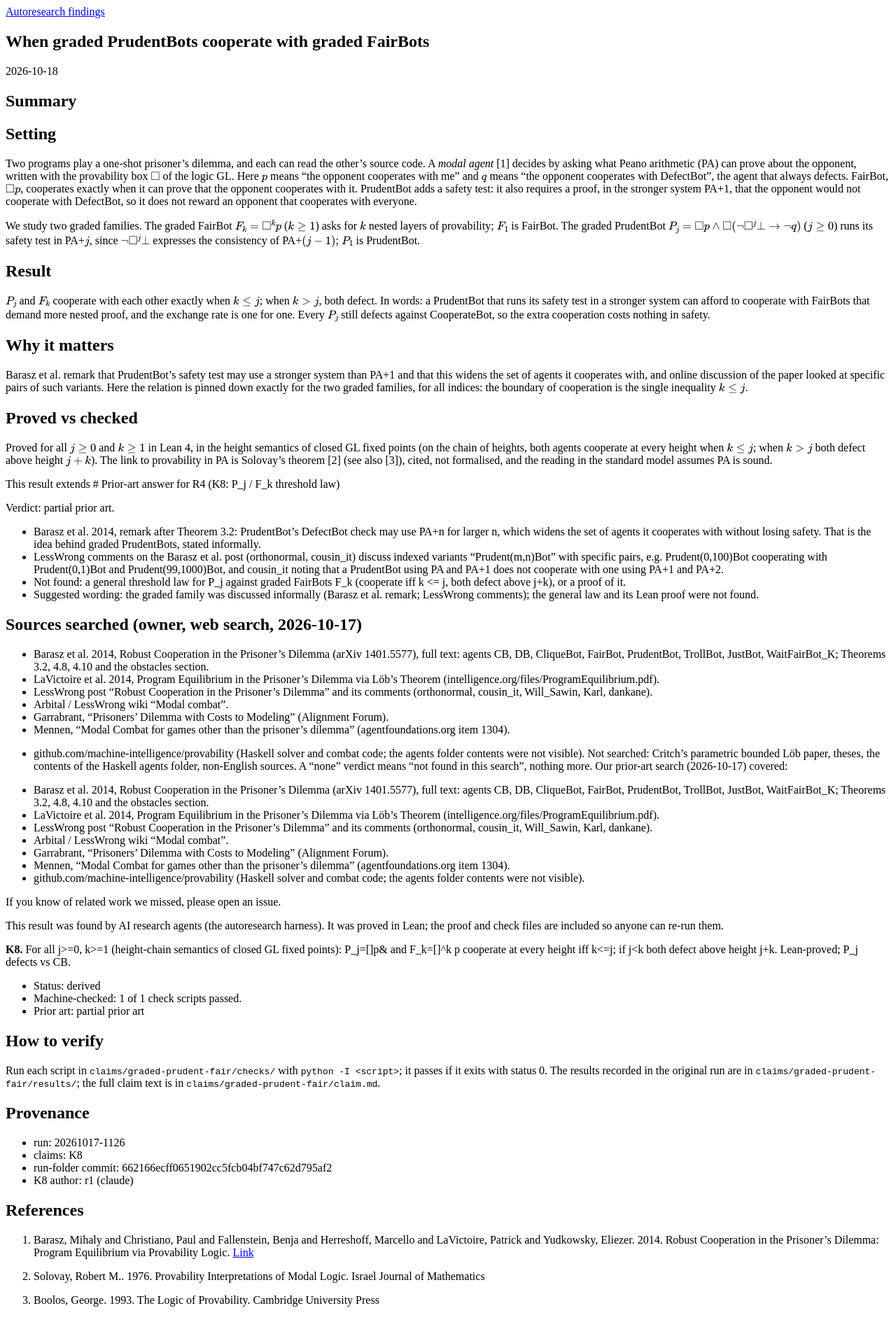
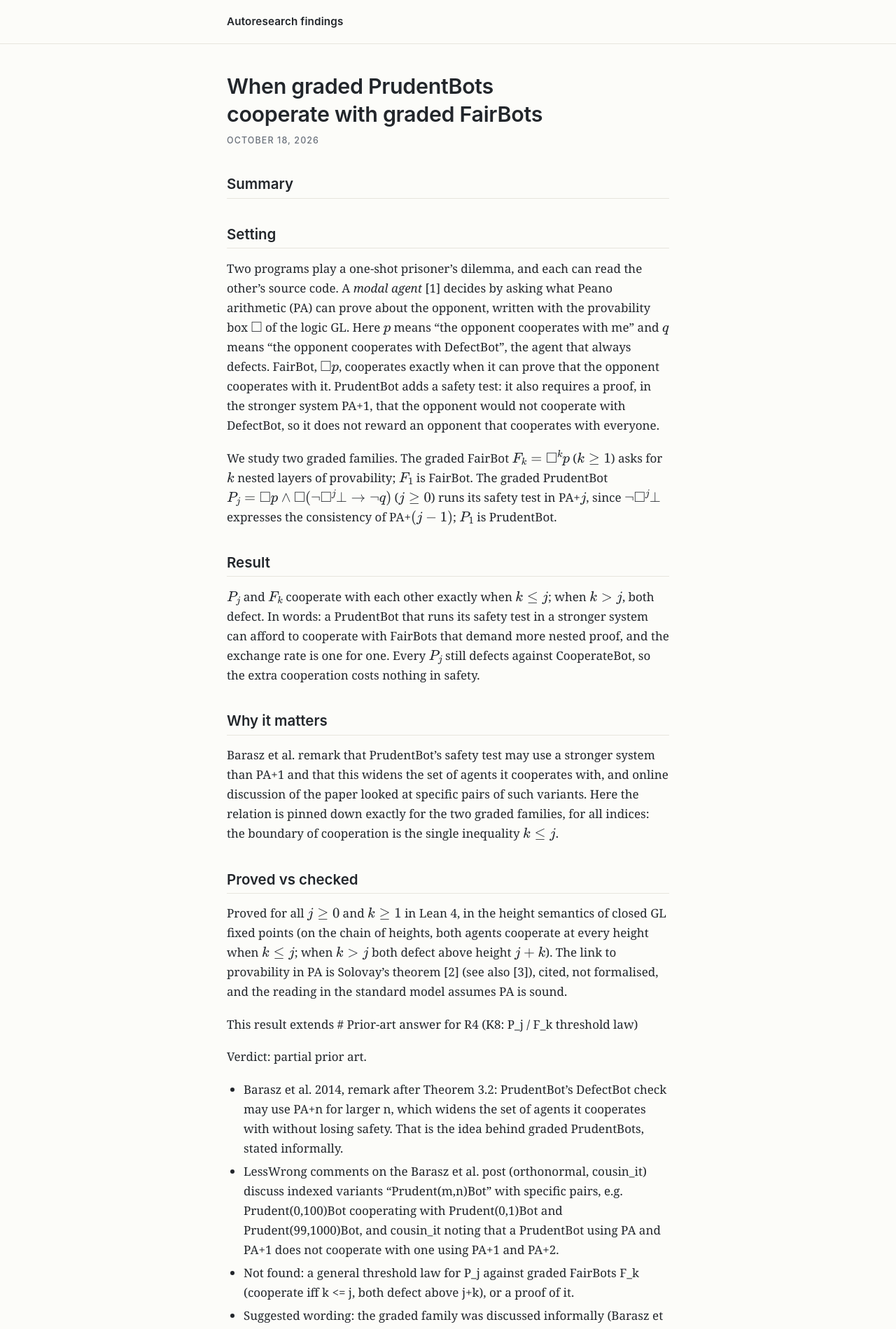
Before and after one commit to kodakodapa/autoresearch-findings, a Jekyll site: the page built from _posts/2026-10-18-graded-prudent-fair.md, in a window 1280 px wide. Shown: the top 1899 px of the page at 70% size. Built offline with Jekyll 4.4.1, drawn with Linux system fonts in a browser that asks for light colours; some of the changed text lies outside the part shown.

Commit message:
Styling for blog

```diff
--- a/_config.yml
+++ b/_config.yml
@@ -2,3 +2,8 @@ title: "Autoresearch findings"
 author: "Kodakodapa"
 baseurl: "/autoresearch-findings"
 url: "https://kodakodapa.github.io"
+# jekyll-relative-links (a Pages default plugin) misreads GL formulas like []('~...')
+# in post text as markdown links and crashes the build ("user ... doesn't exist").
+# This site uses absolute links only, so disable it.
+relative_links:
+  enabled: false
--- a/_layouts/default.html
+++ b/_layouts/default.html
@@ -2,6 +2,7 @@
 <html lang="en"><head><meta charset="utf-8">
 <meta name="viewport" content="width=device-width, initial-scale=1">
 <title>{{ page.title | escape }} · {{ site.title | escape }}</title>
+<link rel="stylesheet" href="{{ '/assets/css/style.css' | relative_url }}">
 <script>window.MathJax = {tex: {inlineMath: [['$', '$']], displayMath: [['$$', '$$']]}};</script>
 <script defer src="https://cdn.jsdelivr.net/npm/mathjax@3/es5/tex-mml-chtml.js"></script>
 </head><body><header><a href="{{ '/' | relative_url }}">{{ site.title | escape }}</a></header>
--- a/_layouts/post.html
+++ b/_layouts/post.html
@@ -1,5 +1,6 @@
 ---
 layout: default
 ---
-<article><h1>{{ page.title | escape }}</h1>
-<p>{{ page.date | date: "%Y-%m-%d" }}</p>{{ content }}</article>
+<article class="post"><h1 class="post-title">{{ page.title | escape }}</h1>
+<p class="post-meta"><time datetime="{{ page.date | date_to_xmlschema }}">{{ page.date | date: "%B %-d, %Y" }}</time></p>
+{{ content }}</article>
--- a/_posts/2026-10-18-graded-prudent-fair.md
+++ b/_posts/2026-10-18-graded-prudent-fair.md
@@ -79,7 +79,7 @@ If you know of related work we missed, please open an issue.
 
 This result was found by AI research agents (the autoresearch harness). It was proved in Lean; the proof and check files are included so anyone can re-run them.
 
-**K8.** For all j>=0, k>=1 (height-chain semantics of closed GL fixed points): P_j=[]p&[](~[]^jF->~q) and F_k=[]^k p cooperate at every height iff k<=j; if j<k both defect above height j+k. Lean-proved; P_j defects vs CB.
+**K8.** For all j>=0, k>=1 (height-chain semantics of closed GL fixed points): P_j=[]p&\[](~[]^jF->~q) and F_k=[]^k p cooperate at every height iff k<=j; if j<k both defect above height j+k. Lean-proved; P_j defects vs CB.
 
 - Status: derived
 - Machine-checked: 1 of 1 check scripts passed.
--- /dev/null
+++ b/assets/css/style.css
@@ -0,0 +1,172 @@
+/* Autoresearch findings — a minimal theme for a mathematical blog. */
+
+:root {
+  color-scheme: light;
+  --bg: #fcfcf9;
+  --text: #22262b;
+  --muted: #69707a;
+  --accent: #1d5c99;
+  --accent-soft: #b7cde3;
+  --hairline: #e7e5de;
+  --code-bg: #f1f0ea;
+  --serif: Georgia, "Iowan Old Style", "Palatino Linotype", "URW Palladio L", serif;
+  --sans: -apple-system, BlinkMacSystemFont, "Segoe UI", Roboto, Helvetica, Arial, sans-serif;
+  --mono: ui-monospace, "SF Mono", "Cascadia Code", Menlo, Consolas, monospace;
+}
+
+@media (prefers-color-scheme: dark) {
+  :root {
+    color-scheme: dark;
+    --bg: #14161a;
+    --text: #d4d7db;
+    --muted: #8f96a0;
+    --accent: #7fb0e4;
+    --accent-soft: #33506e;
+    --hairline: #2a2e35;
+    --code-bg: #1d2127;
+  }
+}
+
+*,
+*::before,
+*::after { box-sizing: border-box; }
+
+body {
+  margin: 0;
+  background: var(--bg);
+  color: var(--text);
+  font-family: var(--serif);
+  font-size: 17px;
+  line-height: 1.65;
+  -webkit-font-smoothing: antialiased;
+}
+
+/* Header */
+
+body > header { border-bottom: 1px solid var(--hairline); }
+
+body > header a {
+  display: block;
+  max-width: 42rem;
+  margin: 0 auto;
+  padding: 1.15rem 1.25rem;
+  font-family: var(--sans);
+  font-size: 0.95rem;
+  font-weight: 600;
+  letter-spacing: 0.01em;
+  color: var(--text);
+  text-decoration: none;
+}
+
+body > header a:hover { color: var(--accent); }
+
+/* Column */
+
+main {
+  max-width: 42rem;
+  margin: 0 auto;
+  padding: 2.6rem 1.25rem 4.5rem;
+}
+
+/* Type */
+
+h1, h2, h3, h4 {
+  font-family: var(--sans);
+  font-weight: 600;
+  line-height: 1.3;
+  text-wrap: balance;
+}
+
+h1 { font-size: 1.7rem; margin: 0 0 1.2rem; }
+
+h2 {
+  font-size: 1.28rem;
+  margin: 2.4rem 0 0.9rem;
+  padding-bottom: 0.35rem;
+  border-bottom: 1px solid var(--hairline);
+}
+
+h3 { font-size: 1.05rem; margin: 1.8rem 0 0.7rem; }
+
+p { margin: 0 0 1.15rem; }
+
+a {
+  color: var(--accent);
+  text-decoration: underline;
+  text-decoration-color: var(--accent-soft);
+  text-decoration-thickness: 1px;
+  text-underline-offset: 2.5px;
+}
+
+a:hover { text-decoration-color: var(--accent); }
+
+a:focus-visible {
+  outline: 2px solid var(--accent);
+  outline-offset: 2px;
+  border-radius: 2px;
+}
+
+ul, ol { margin: 0 0 1.15rem; padding-left: 1.5rem; }
+li { margin: 0.3rem 0; }
+li > p { margin-bottom: 0.4rem; }
+
+code {
+  font-family: var(--mono);
+  font-size: 0.86em;
+  background: var(--code-bg);
+  padding: 0.12em 0.38em;
+  border-radius: 4px;
+}
+
+pre {
+  margin: 0 0 1.15rem;
+  padding: 0.9rem 1.1rem;
+  background: var(--code-bg);
+  border-radius: 6px;
+  overflow-x: auto;
+}
+
+pre code { background: none; padding: 0; font-size: 0.85rem; }
+
+blockquote {
+  margin: 0 0 1.15rem;
+  padding-left: 1rem;
+  border-left: 3px solid var(--accent-soft);
+  color: var(--muted);
+}
+
+hr {
+  margin: 2.6rem 0;
+  border: 0;
+  border-top: 1px solid var(--hairline);
+}
+
+img { max-width: 100%; height: auto; }
+
+::selection { background: var(--accent-soft); }
+
+/* Post header */
+
+.post-title {
+  font-size: 1.9rem;
+  letter-spacing: -0.01em;
+  margin: 0 0 0.5rem;
+}
+
+.post-meta {
+  margin: 0 0 2.4rem;
+  font-family: var(--sans);
+  font-size: 0.78rem;
+  font-weight: 500;
+  letter-spacing: 0.09em;
+  text-transform: uppercase;
+  color: var(--muted);
+}
+
+/* Math (MathJax 3) */
+
+main mjx-container[display="true"] {
+  margin: 1.6rem 0;
+  overflow-x: auto;
+  overflow-y: hidden;
+}
```
Also changed, not shown: findings/graded-prudent-fair.md (+1 -1 lines).
